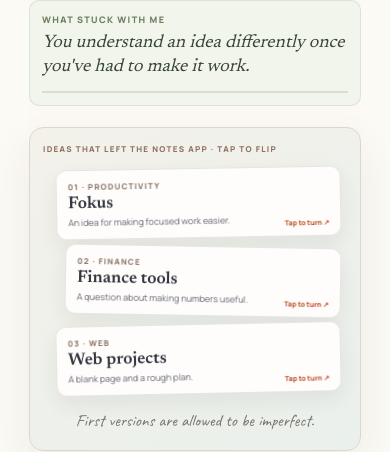
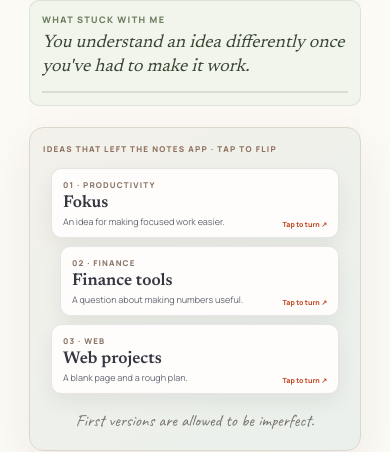
Before and after one commit to aman482006-beep/MY-WEBSITE, a Next.js app: page /story in a window 390 px wide. Shown: the part 6033-6485 px from the top of the page. Built offline with nearby package versions, Linux system fonts and the light colour scheme.

Commit message:
Prevent build-card rotation from clipping at tablet widths

```diff
--- a/src/app/story.css
+++ b/src/app/story.css
@@ -3163,3 +3163,18 @@ body:has(.wispr-challenge) .site-main {
   .aj-story-first-video-context { width: 100%; }
   .aj-story-first-video-context img { width: 68px; height: 68px; flex-basis: 68px; }
 }
+
+
+/* At tablet widths the small card rotations were creating a 4px horizontal overflow. */
+@media (max-width: 850px) {
+  .aj-story-build-flip-card.build-fokus,
+  .aj-story-build-flip-card.build-finance,
+  .aj-story-build-flip-card.build-web {
+    rotate: 0deg;
+  }
+  .aj-story-build-stack {
+    min-width: 0;
+    padding-right: 8px;
+    padding-left: 8px;
+  }
+}
```
